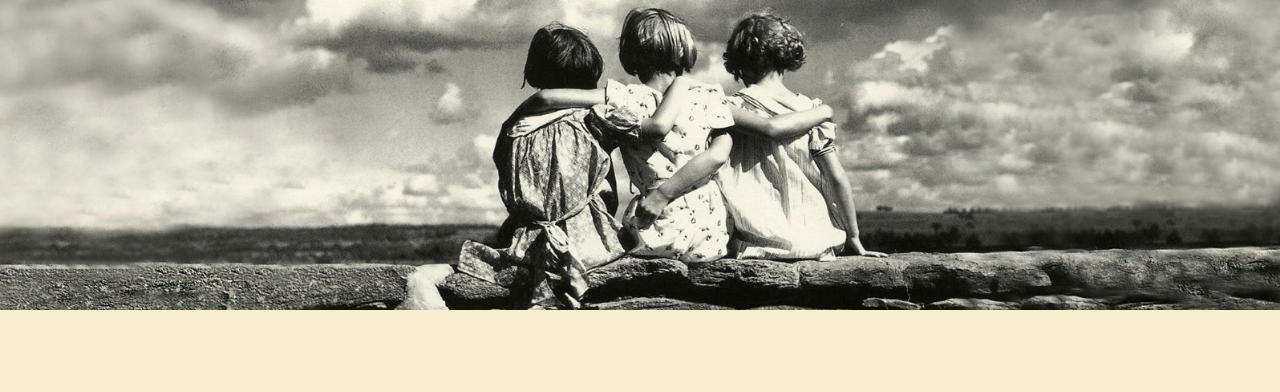
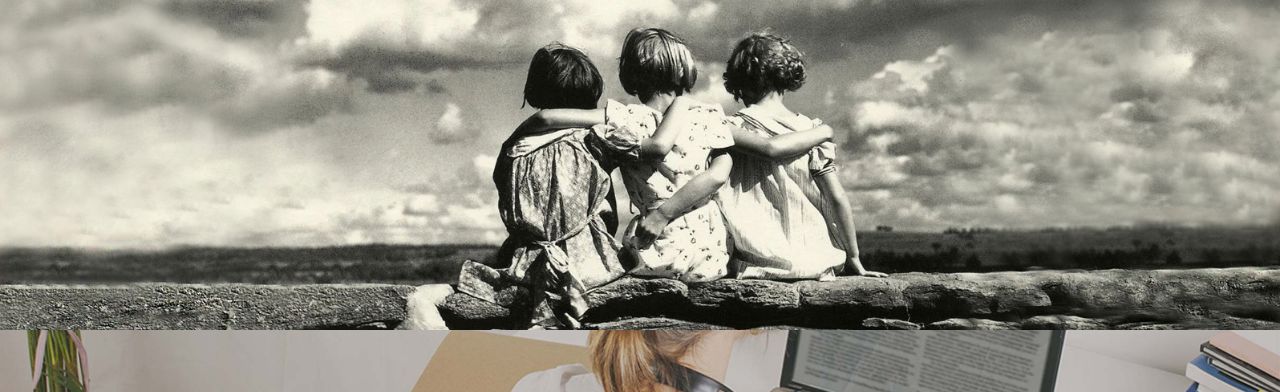
Before and after one commit to Jakovich/Partajon, a plain HTML site: page index.html in a window 1280 px wide. Shown: the part 81-473 px from the top of the page. Drawn offline with nearby package versions, Linux system fonts and the light colour scheme.

Commit message:
intro bg added

```diff
--- a/css/style.css
+++ b/css/style.css
@@ -5,6 +5,11 @@ body {
 /*Header*/
 .main-header{
 	background-color: #981B21;
+	background-image: url('../img/bg.jpg');
+	background-size:cover;
+	background-position: 0 center;
+	min-height: 700px;
+	padding-top:20px;
 }
 
 .navbar {
```
